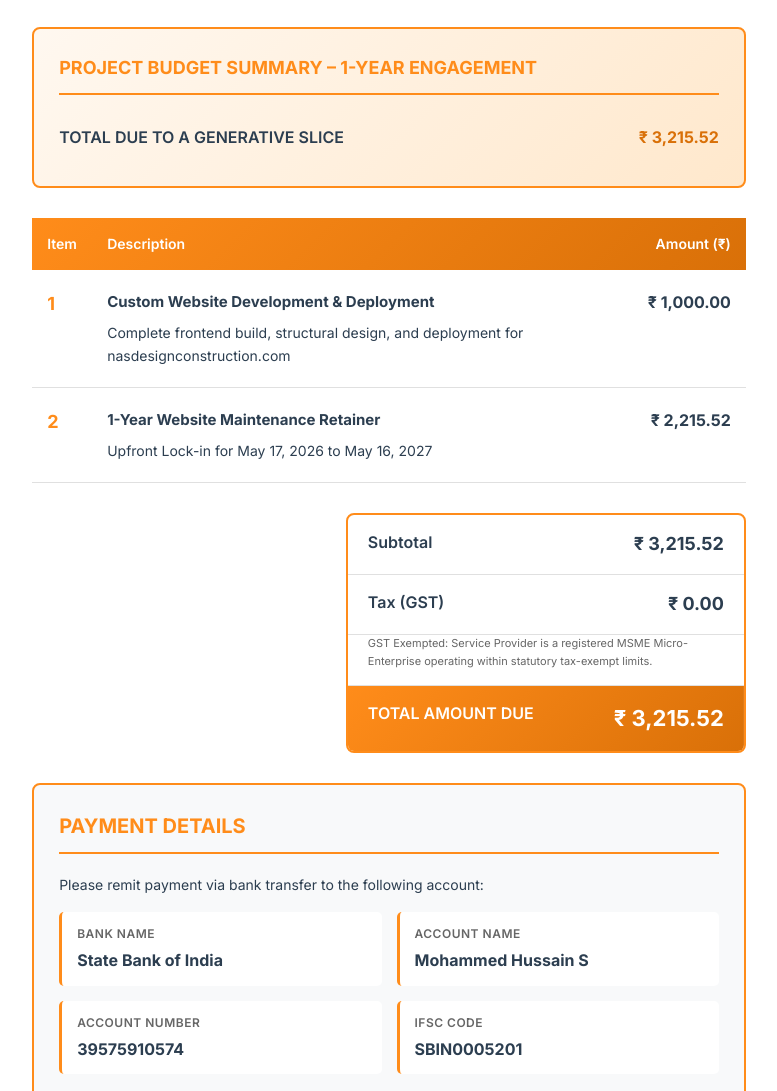
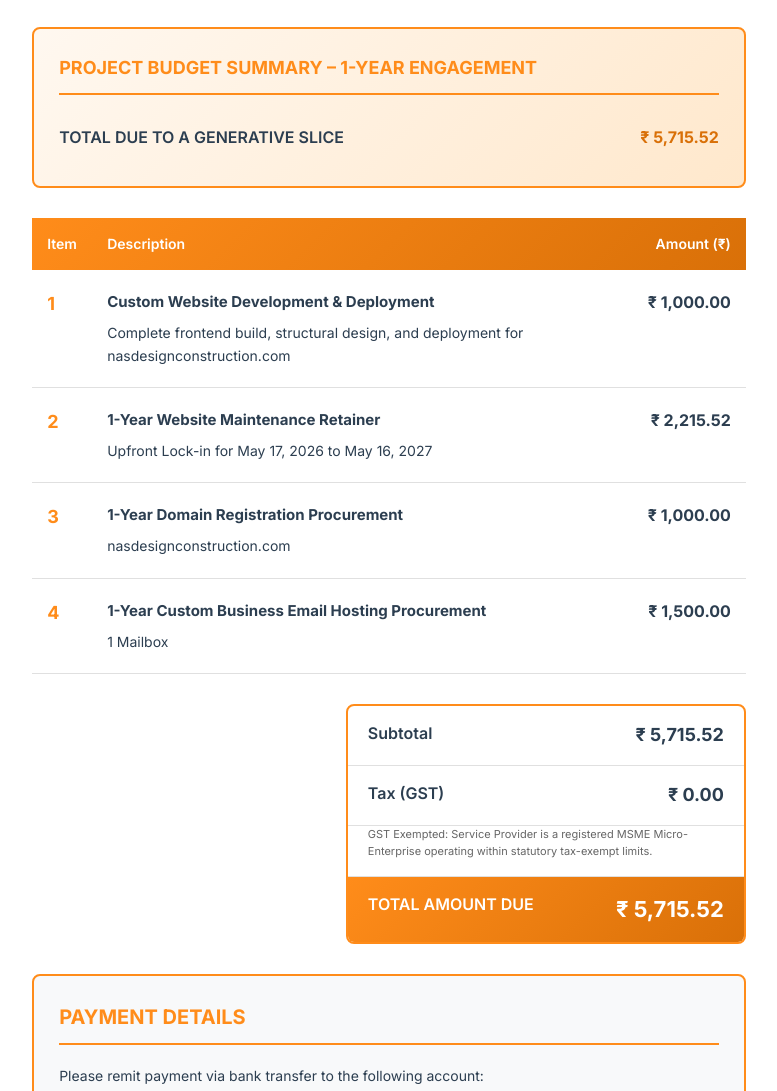
Before and after one commit to A-Generative-Slice/client-document-database, a website: page clients/nas-design-construction/generated/Invoice_INV-1001.html in a window 1280 px wide. Shown: the part 689-1780 px from the top of the page, without its empty margins (251-1028 px from the left). Drawn offline with Linux system fonts and the light colour scheme.

Commit message:
feat: Domain & email procurement model — agency manages on client's behalf
Invoice:
- Budget total: ₹5,715.52
- Added Item 3: Domain Registration ₹1,000
- Added Item 4: Business Email Hosting ₹1,500
- Subtotal/Total: ₹5,715.52
- Added comprehensive 1-year no-extra-charges T&C bullet

SLA:
- Section 2.1: Added Domain & Email Management service
- Section 5: Replaced client-owns with client-authorizes clause
- Section 5: Infrastructure note (GitHub + Hostinger)
- Section 6.1: Expanded table with domain/email rows, total ₹4,715.52

Sign-Off Certificate:
- Domain deliverable: executed by A Generative Slice on behalf of client
- Email deliverable: procurement by A Generative Slice

```diff
--- a/clients/nas-design-construction/generated/Invoice_INV-1001.html
+++ b/clients/nas-design-construction/generated/Invoice_INV-1001.html
@@ -67,7 +67,7 @@
             <h3>PROJECT BUDGET SUMMARY – 1-YEAR ENGAGEMENT</h3>
             <div class="budget-row">
                 <span class="budget-label">TOTAL DUE TO A GENERATIVE SLICE</span>
-                <span class="budget-amount">₹ 3,215.52</span>
+                <span class="budget-amount">₹ 5,715.52</span>
             </div>
         </div>
 
@@ -96,6 +96,22 @@
                     </td>
                     <td class="amount">₹ 2,215.52</td>
                 </tr>
+                <tr>
+                    <td class="item-number">3</td>
+                    <td class="item-description">
+                        <strong>1-Year Domain Registration Procurement</strong>
+                        nasdesignconstruction.com
+                    </td>
+                    <td class="amount">₹ 1,000.00</td>
+                </tr>
+                <tr>
+                    <td class="item-number">4</td>
+                    <td class="item-description">
+                        <strong>1-Year Custom Business Email Hosting Procurement</strong>
+                        1 Mailbox
+                    </td>
+                    <td class="amount">₹ 1,500.00</td>
+                </tr>
             </tbody>
         </table>
 
@@ -104,7 +120,7 @@
                 <table>
                     <tr>
                         <td class="total-label">Subtotal</td>
-                        <td class="total-amount">₹ 3,215.52</td>
+                        <td class="total-amount">₹ 5,715.52</td>
                     </tr>
                     <tr>
                         <td class="total-label">Tax (GST)</td>
@@ -115,7 +131,7 @@
                     </tr>
                     <tr>
                         <td class="total-label">TOTAL AMOUNT DUE</td>
-                        <td class="total-amount">₹ 3,215.52</td>
+                        <td class="total-amount">₹ 5,715.52</td>
                     </tr>
                 </table>
             </div>
@@ -157,6 +173,7 @@
                 <li>Late payments may be subject to interest charges of 1.5% per month.</li>
                 <li>All services rendered are non-refundable once delivered and accepted.</li>
                 <li>This invoice represents the final billing for the initial development phase and the full 1-year upfront maintenance retainer.</li>
+                <li>This invoice represents a comprehensive single billing for 1 year. No additional charges for hosting, domain registration, business email, or maintenance will be incurred during the May 17, 2026 - May 16, 2027 service period.</li>
             </ul>
         </div>
 
```
Also changed, not shown: clients/nas-design-construction/generated/Maintenance_Agreement_SLA-2026-001.html (+18 -4 lines), clients/nas-design-construction/generated/Project_SignOff_CERT-2026-001.html (+2 -2 lines).
